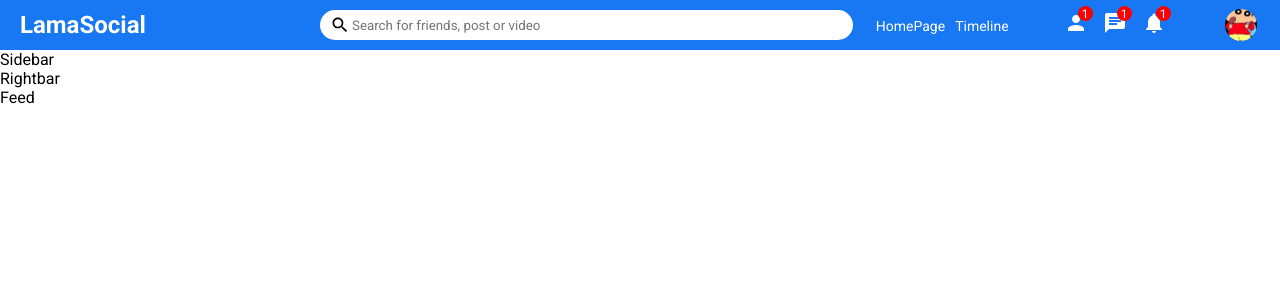
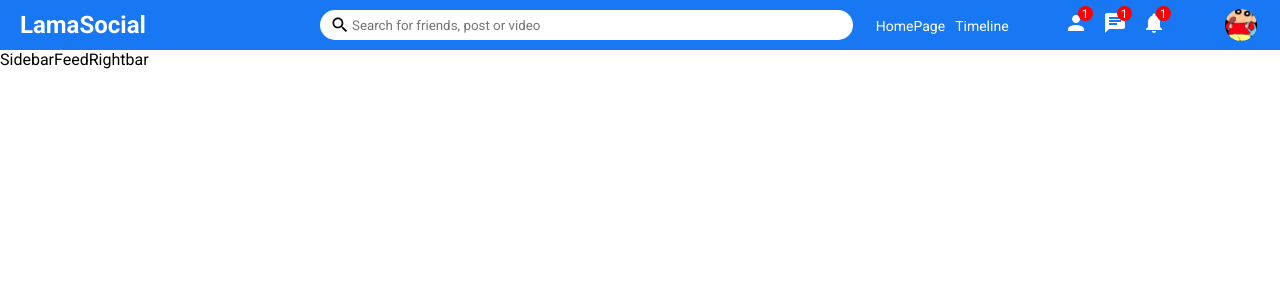
Before and after one commit to nikhilmaske-2001/React-social-media, a React (Create React App) app: page / in a window 1280 px wide. Shown: the top 300 px of the page. Built offline with nearby package versions, Linux system fonts and the light colour scheme.

Commit message:
Style body components.

```diff
--- a/src/pages/home/Home.js
+++ b/src/pages/home/Home.jsx
@@ -2,14 +2,17 @@ import Feed from "../../components/feed/Feed";
 import Rightbar from "../../components/rightbar/Rightbar";
 import Sidebar from "../../components/sidebar/Sidebar";
 import Topbar from "../../components/topbar/Topbar";
+import "./home.css"
 
 export default function Home() {
     return (
         <>
             <Topbar/>
+            <div className="homeContainer">
             <Sidebar/>
+            <Feed/>
             <Rightbar/>
-            <Feed/>
+            </div>
         </>
     )
 }
--- a/src/pages/home/home.css
+++ b/src/pages/home/home.css
@@ -0,0 +1,4 @@
+.homeContainer {
+  display: flex;
+  width: 100%;
+}
```
